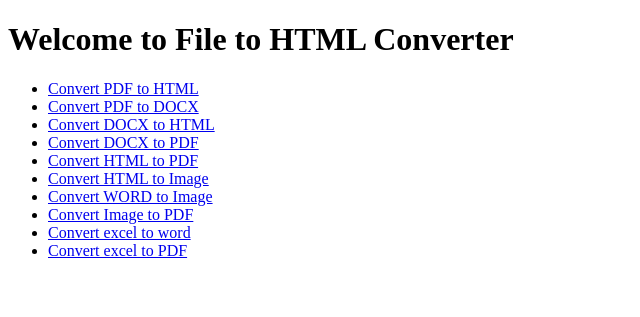
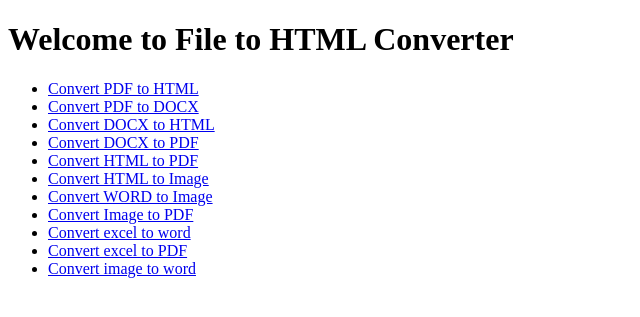
Before and after one commit to sufian-sani/conversion-service, a FastAPI app: page / in a window 1280 px wide. Shown: the top 317 px of the page, without its empty margins (0-640 px from the left). Run offline with FastAPI, Linux system fonts and the light colour scheme.

Commit message:
image_word

```diff
--- a/main.py
+++ b/main.py
@@ -5,6 +5,7 @@ from fastapi.staticfiles import StaticFiles
 from services.excel_to_pdf import convert_excel_to_pdf
 from services.excel_to_word import convert_excel_to_word
 from services.image_to_pdf import convert_images_to_pdf
+from services.image_to_word import convert_images_to_word
 from services.pdf_to_html import convert_pdf_to_html_via_docx
 from services.docx_to_html import convert_docx_to_html
 from services.pdf_to_docx import convert_pdf_to_docx
@@ -189,3 +190,22 @@ async def excel_to_pdf(request: Request, file: UploadFile = File(...)):
         })
     except Exception as e:
         return {"error": str(e)}
+
+
+# image to word
+@app.get("/convert/image-to-word")
+async def image_to_word_form(request: Request):
+    return templates.TemplateResponse("image_to_word.html", {"request": request})
+
+
+@app.post("/convert/image-to-word")
+async def image_to_word(request: Request, files: list[UploadFile] = File(...)):
+    try:
+        output_path = await convert_images_to_word(files)
+
+        return templates.TemplateResponse("image_to_word.html", {
+            "request": request,
+            "word": f"/{output_path}"
+        })
+    except Exception as e:
+        return {"error": str(e)}
--- a/templates/index.html
+++ b/templates/index.html
@@ -16,6 +16,7 @@
         <li><a href="/convert/image-to-pdf">Convert Image to PDF</a></li>
         <li><a href="/convert/excel-to-word">Convert excel to word</a></li>
         <li><a href="/convert/excel-to-pdf">Convert excel to PDF</a></li>
+        <li><a href="/convert/image-to-word">Convert image to word</a></li>
     </ul>
 </body>
 </html>
```
Also changed, not shown: services/image_to_word.py (added, +25 -0 lines), templates/image_to_word.html (added, +18 -0 lines), 1 other file.
